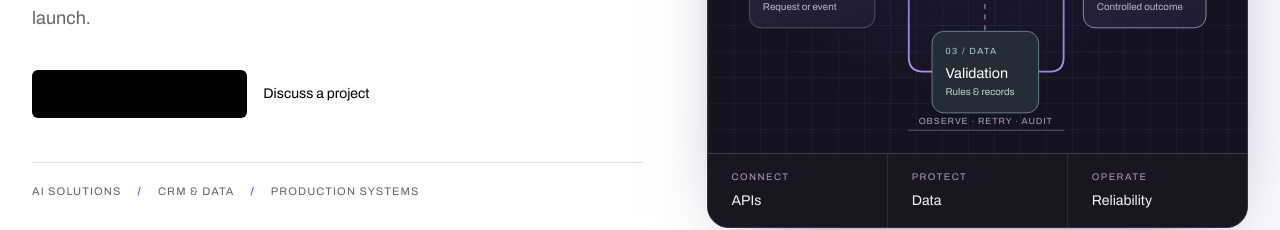
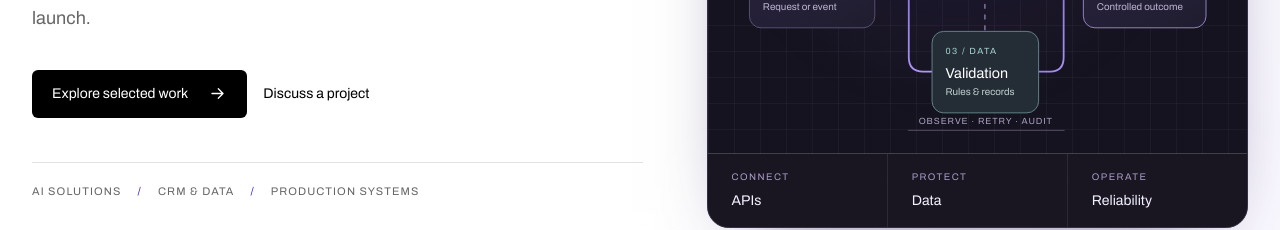
Before and after one commit to olawaleemmanuel09/portfolio, a Next.js app: page / in a window 1280 px wide. Shown: the part 494-724 px from the top of the page. Built offline with nearby package versions, Linux system fonts and the light colour scheme; no server answers.

Commit message:
fix(design): correct primary CTA contrast and capture full-page visual QA

```diff
--- a/app/globals.css
+++ b/app/globals.css
@@ -347,6 +347,7 @@ a { color: inherit; text-decoration: none; }
 }
 .hero-statement-accent { color: var(--color-accent); }
 .hero-primary-cta {
+  color: #ffffff;
   transition: background-color 180ms ease, transform 180ms ease, box-shadow 180ms ease;
 }
 .hero-primary-cta:hover {
--- a/components/sections/Hero.tsx
+++ b/components/sections/Hero.tsx
@@ -19,7 +19,7 @@ export default function Hero() {
             My focus is what keeps working after launch.
           </p>
           <div className="mt-9 flex flex-wrap items-center gap-4">
-            <Link href="#work" className="hero-primary-cta inline-flex min-h-12 items-center gap-5 rounded-md bg-[var(--color-ink)] px-5 py-3 text-sm font-semibold text-white">
+            <Link href="#work" className="hero-primary-cta inline-flex min-h-12 items-center gap-5 rounded-md bg-[var(--color-ink)] px-5 py-3 text-sm font-semibold text-white" style={{ color: "#ffffff" }}>
               Explore selected work
               <svg viewBox="0 0 24 24" width="19" height="19" fill="none" aria-hidden="true">
                 <path d="M5 12H19M13 6L19 12L13 18" stroke="currentColor" strokeWidth="1.6" strokeLinecap="round" strokeLinejoin="round"/>
```
Also changed, not shown: 1 other file (tests, documents, lock files or other folders).
